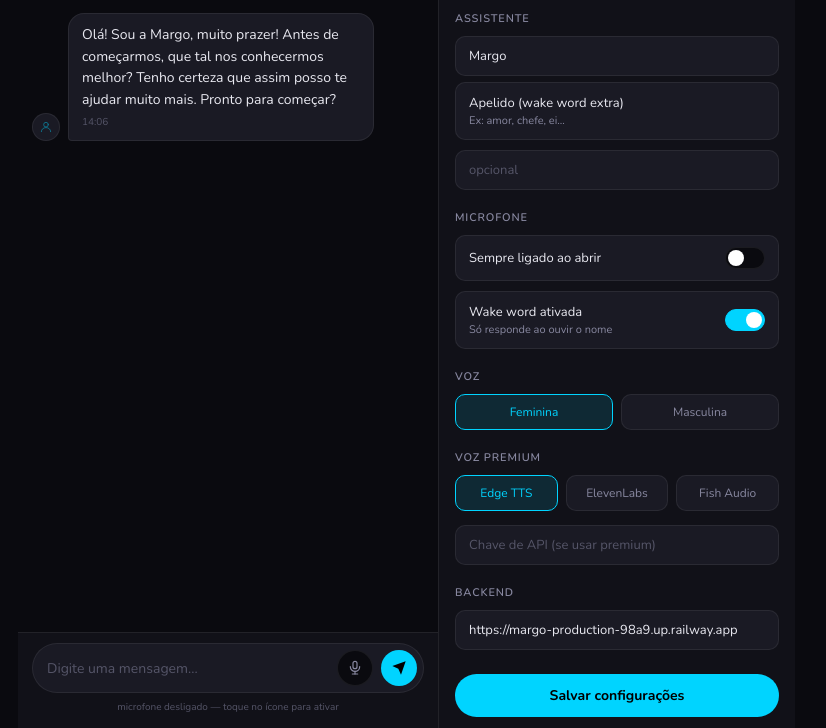
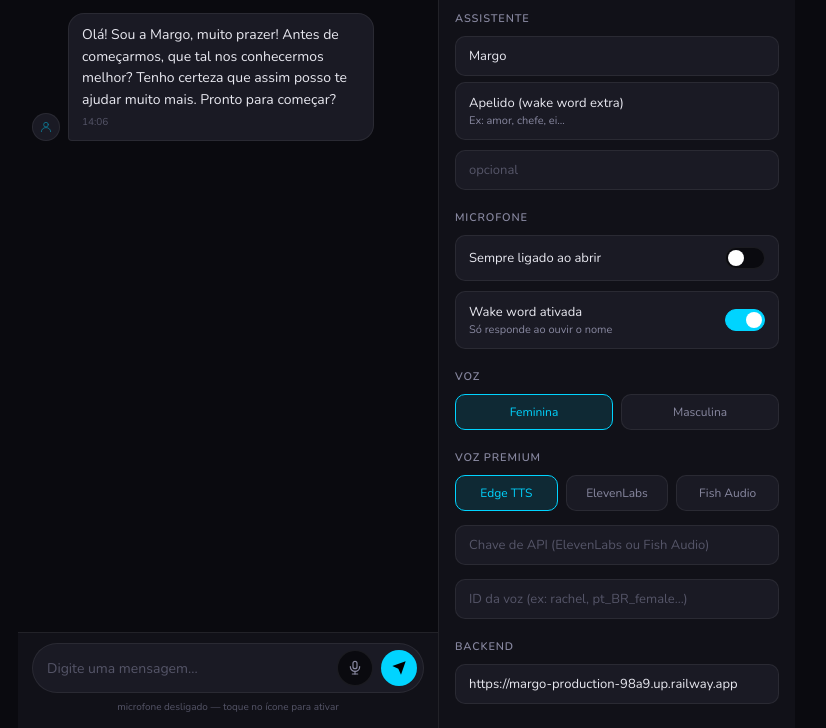
Before and after one commit to marcosdesouza0405/margo, a plain HTML site: page index.html in a window 1280 px wide. Shown: the part 72-800 px from the top of the page, without its empty margins (412-1238 px from the left). Drawn offline with nearby package versions, Linux system fonts and the light colour scheme.

Commit message:
campo ID da voz no painel

```diff
--- a/index.html
+++ b/index.html
@@ -252,7 +252,8 @@
         <div class="voice-opt" onclick="selectProvider(this,'eleven')">ElevenLabs</div>
         <div class="voice-opt" onclick="selectProvider(this,'fish')">Fish Audio</div>
       </div>
-      <input class="setting-input" id="apiKeyInput" placeholder="Chave de API (se usar premium)" style="margin-top:4px">
+      <input class="setting-input" id="apiKeyInput" placeholder="Chave de API (ElevenLabs ou Fish Audio)" style="margin-top:4px">
+      <input class="setting-input" id="voiceIdInput" placeholder="ID da voz (ex: rachel, pt_BR_female...)" style="margin-top:4px">
     </div>
     <div class="setting-group">
       <div class="setting-label">Backend</div>
@@ -264,7 +265,7 @@
 
 <script>
 const USER_ID = 'user_' + (localStorage.getItem('margo_uid') || (()=>{const id=Math.random().toString(36).slice(2,10);localStorage.setItem('margo_uid',id);return id;})());
-let settings = {assistantName:'Margo',nickname:'',micAlways:false,wakeWordOn:true,voiceGender:'edge_tts_f',voiceProvider:'edge',apiKey:'',backendUrl:'https://margo-production-98a9.up.railway.app'};
+let settings = {assistantName:'Margo',nickname:'',micAlways:false,wakeWordOn:true,voiceGender:'edge_tts_f',voiceProvider:'edge',apiKey:'',voiceId:'',backendUrl:'https://margo-production-98a9.up.railway.app'};
 try{Object.assign(settings,JSON.parse(localStorage.getItem('margo_settings')||'{}'));}catch(e){}
 let micActive=false,recognition=null,wakeWordDetected=false,silenceTimer=null,isThinking=false,typingRow=null;
 
@@ -277,6 +278,7 @@ function applySettings(){
   document.getElementById('nicknameInput').value=settings.nickname||'';
   document.getElementById('backendUrl').value=settings.backendUrl;
   document.getElementById('apiKeyInput').value=settings.apiKey||'';
+  document.getElementById('voiceIdInput').value=settings.voiceId||'';
   document.getElementById('toggleMicAlways').className='toggle '+(settings.micAlways?'on':'');
   document.getElementById('toggleWakeWord').className='toggle '+(settings.wakeWordOn?'on':'');
 }
@@ -286,6 +288,7 @@ function saveSettings(){
   settings.nickname=document.getElementById('nicknameInput').value.trim();
   settings.backendUrl=document.getElementById('backendUrl').value.trim();
   settings.apiKey=document.getElementById('apiKeyInput').value.trim();
+  settings.voiceId=document.getElementById('voiceIdInput').value.trim();
   settings.micAlways=document.getElementById('toggleMicAlways').classList.contains('on');
   settings.wakeWordOn=document.getElementById('toggleWakeWord').classList.contains('on');
   saveToStorage();applySettings();closePanel();
```
